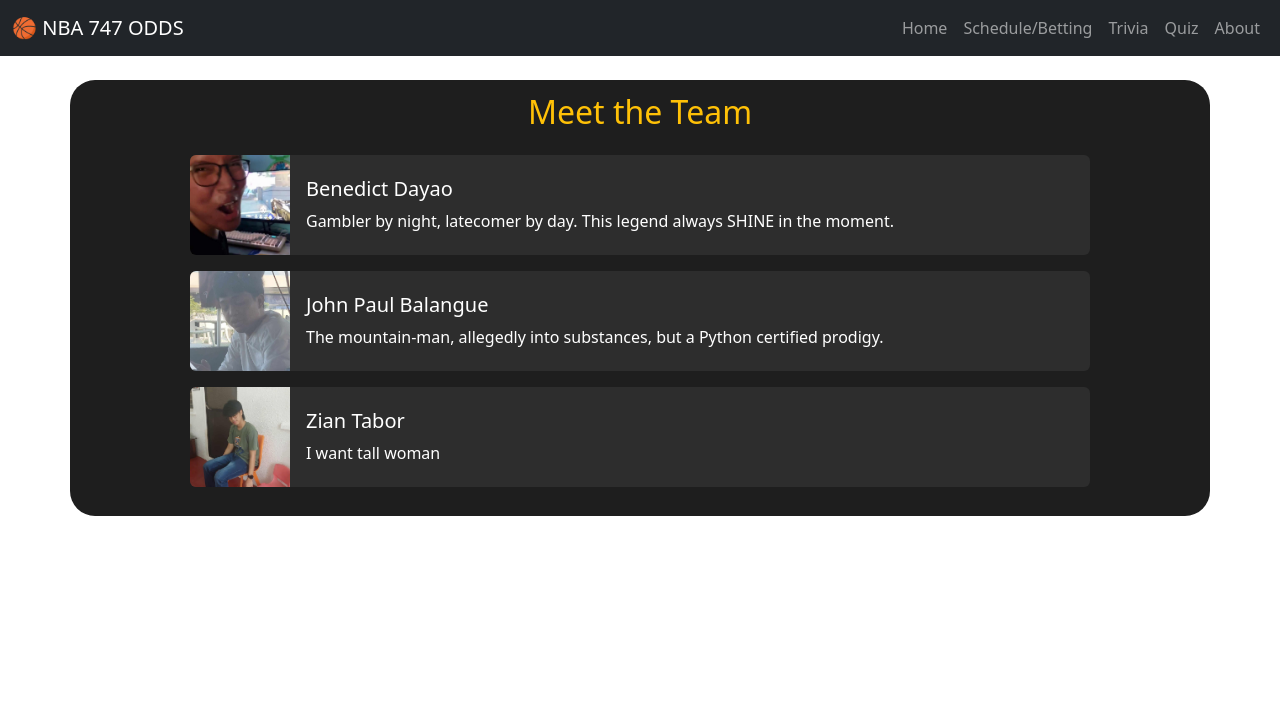
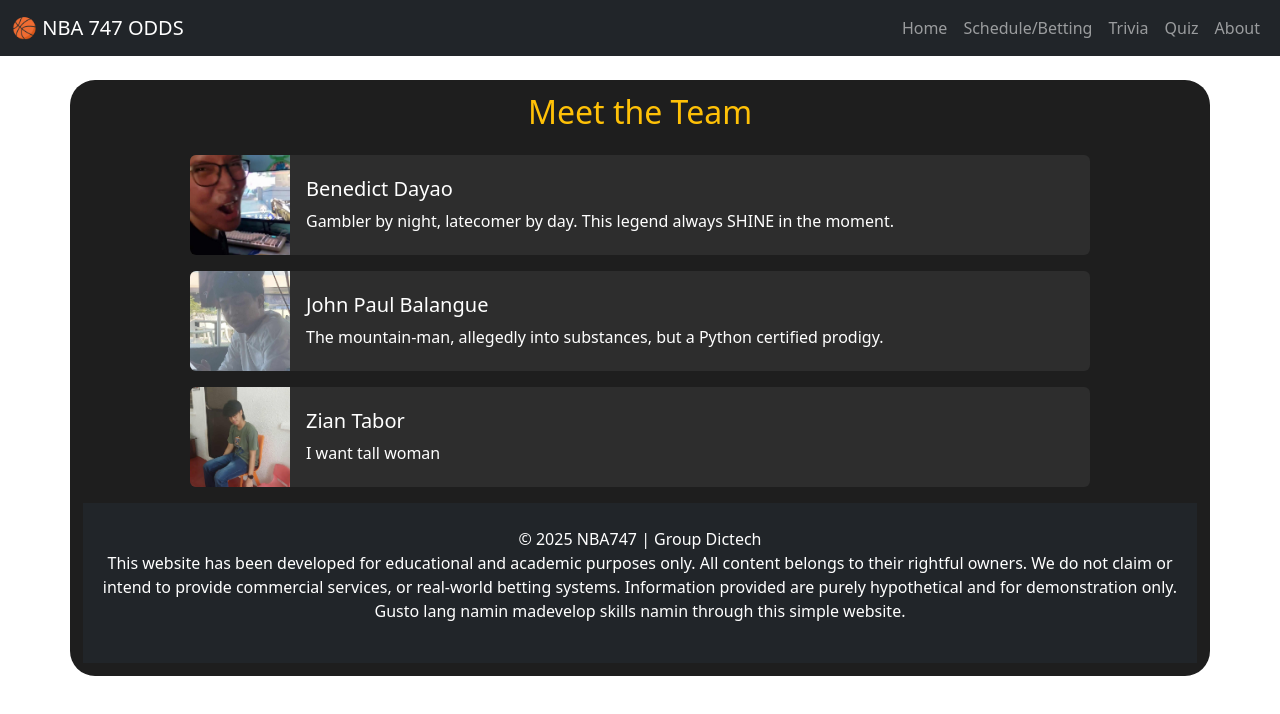
Before and after one commit to Kevindurant845/nba-747-odds, a Vue app: page /about in a window 1280 px wide. Shown: the top 714 px of the page. Built offline with nearby package versions, Linux system fonts and the light colour scheme.

Commit message:
Fix quiz and added more in about

```diff
--- a/src/views/AboutView.vue
+++ b/src/views/AboutView.vue
@@ -29,6 +29,12 @@
       </div>
     </div>
   </div>
+
+  <footer class="bg-dark text-white text-center py-4">
+      <p class="mb-0">&copy; {{ new Date().getFullYear() }} NBA747 | Group Dictech</p>
+      <p>This website has been developed for educational and academic purposes only. All content belongs to their rightful owners. We do not claim or intend to provide commercial services, or real-world betting systems. Information provided are purely hypothetical and for demonstration only. Gusto lang namin madevelop skills namin through this simple website.</p>
+    </footer>
+
 </template>
 
 <script setup></script>
--- a/src/views/QuizView.vue
+++ b/src/views/QuizView.vue
@@ -94,7 +94,7 @@ const questions = [
   },
   {
     text: "Who Did a Game Winner on Game 1 of the NBA Finals 2025?",
-    options: ["Shai Gilgeous-Alexander", "Saturnino Perlas", "Andrew Nembhard", "Tyrese Haliburton"],
+    options: ["Shai Gilgeous-Alexander", "Kevin Durant", "Andrew Nembhard", "Tyrese Haliburton"],
     answer: "Saturnino Perlas"
   },
 
```
